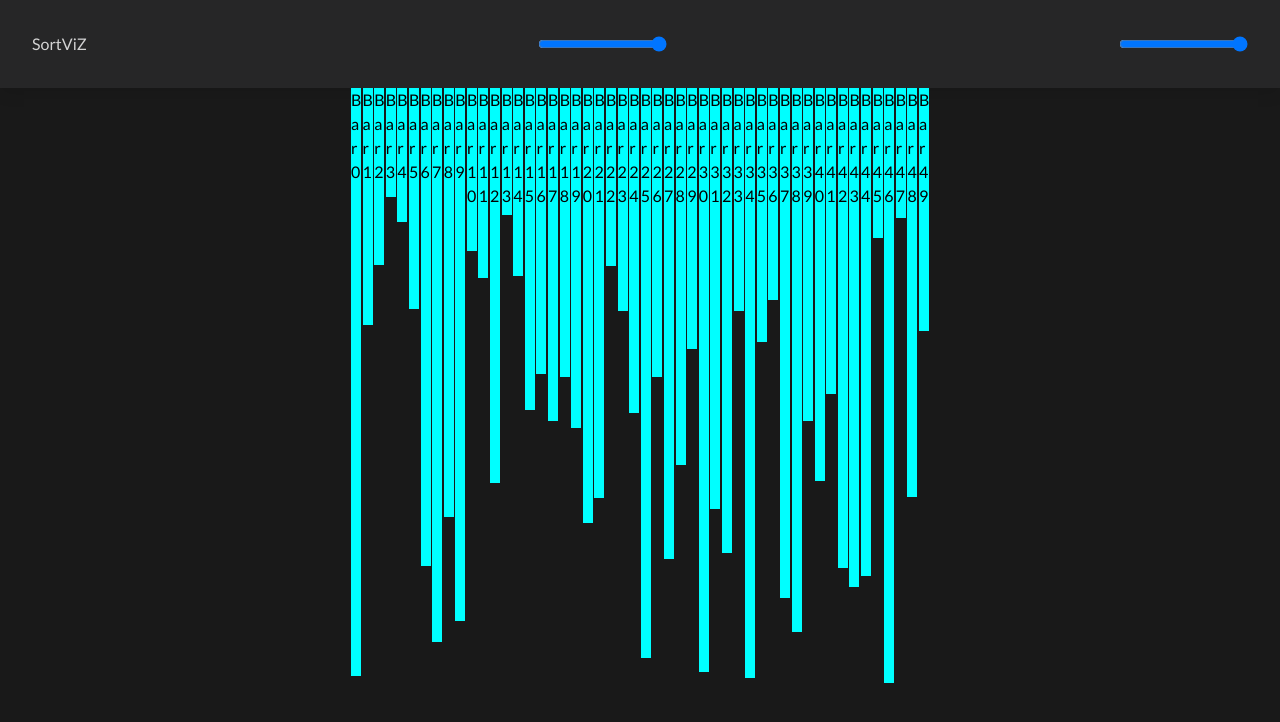
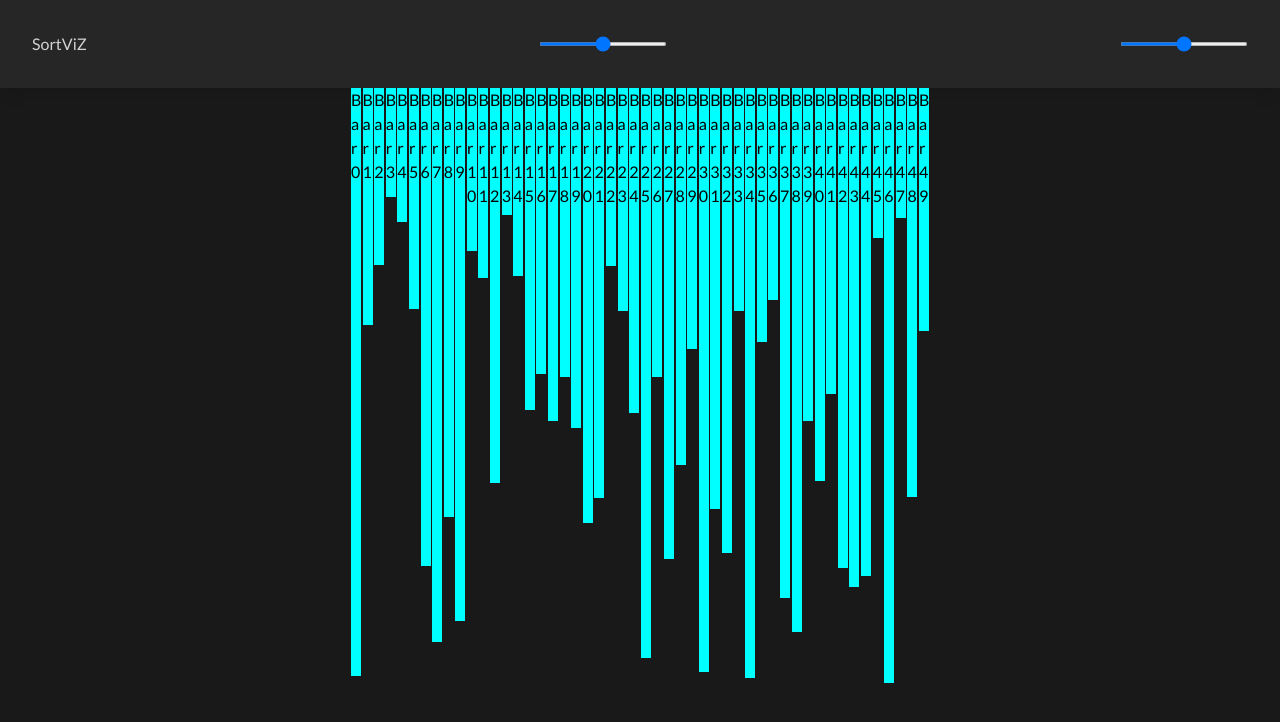
Before and after one commit to shaarangg/SortViz, a React (Create React App) app: page / in a window 1280 px wide. Shown: the top 722 px of the page. Built offline with nearby package versions, Linux system fonts and the light colour scheme.

Commit message:
fix: Navbar and css

```diff
--- a/src/App.css
+++ b/src/App.css
@@ -1,12 +1,4 @@
-.bar-container {
-	display: flex;
-	justify-content: center;
-	column-gap: 0.1rem;
-}
-.bar {
-	width: 10px;
-	background-color: aqua;
-}
+/* Navbar */
 .nav-center {
 	display: flex;
 	background-color: var(--nav-color);
@@ -19,3 +11,16 @@
 .nav-title {
 	color: var(--main-color-text);
 }
+.input {
+	height: 4px;
+	width: 8rem;
+}
+.bar-container {
+	display: flex;
+	justify-content: center;
+	column-gap: 0.1rem;
+}
+.bar {
+	width: 10px;
+	background-color: aqua;
+}
--- a/src/Components/Navbar.js
+++ b/src/Components/Navbar.js
@@ -4,8 +4,8 @@ function Navbar() {
 	return (
 		<nav className="nav-center">
 			<div className="nav-title">SortViZ</div>
-			<input type="range" id="points" name="points" min="0" max="10"></input>
-			<input type="range" id="points" name="points" min="0" max="10"></input>
+			<input type="range" id="points" className="input" name="points" min="0" max="100"></input>
+			<input type="range" id="points" className="input" name="points" min="0" max="100"></input>
 		</nav>
 	);
 }
```
Also changed, not shown: public/index.html (+0 -19 lines), 1 other file (tests, documents, lock files or other folders).
